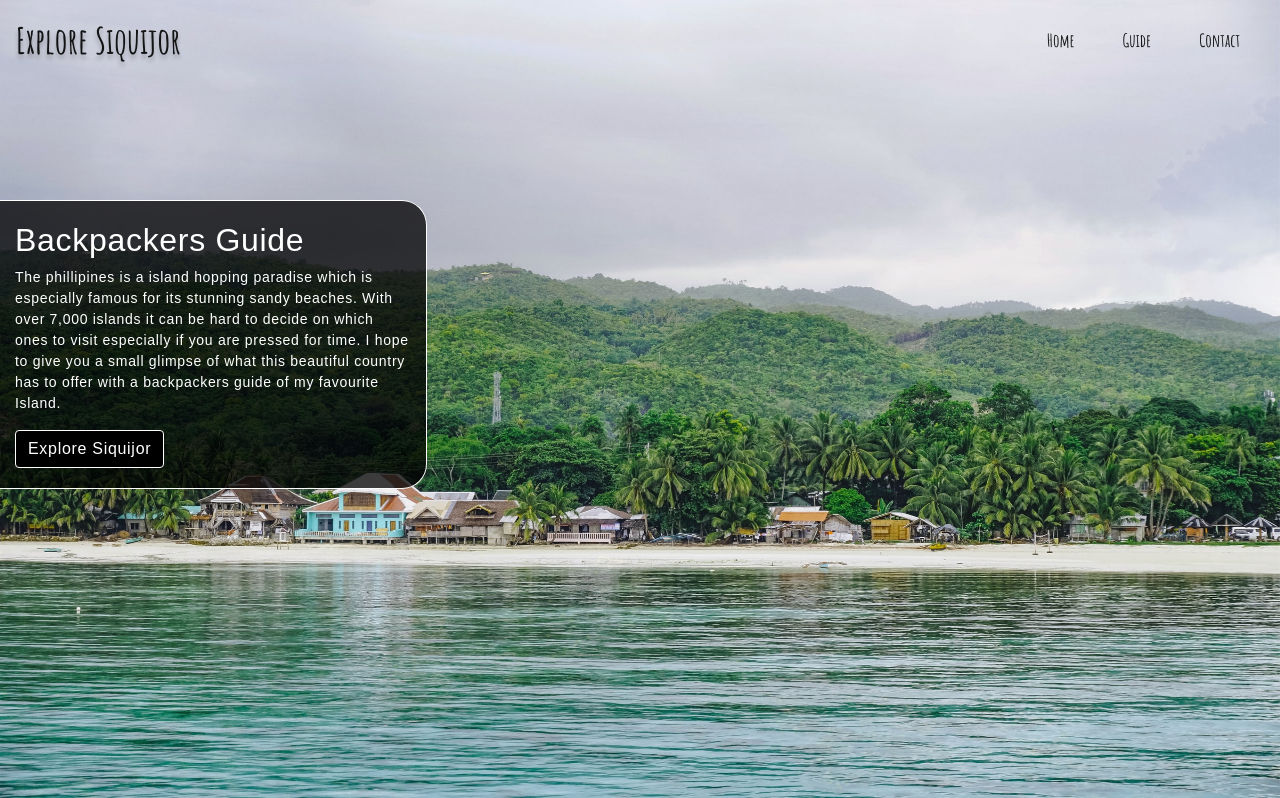
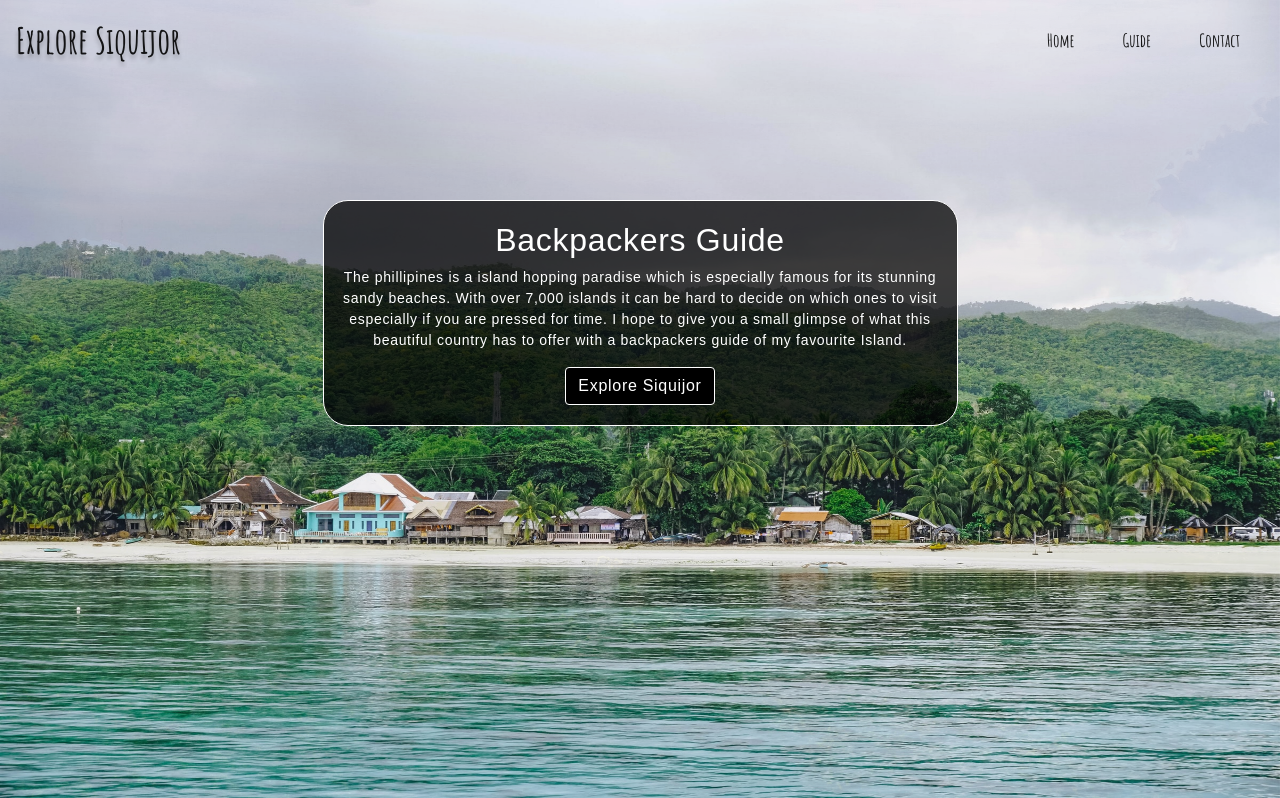
Before and after one commit to lukehanson2429/Explore-Siquijor, a plain HTML site: page index.html in a window 1280 px wide. Shown: the top 798 px of the page. Drawn offline with nearby package versions, Linux system fonts and the light colour scheme; some packages are replaced by stand-ins of ours; a web font is replaced by a local one.

Commit message:
home section ammended with bootstrap and css

```diff
--- a/assets/css/style.css
+++ b/assets/css/style.css
@@ -44,6 +44,8 @@ padding: 0%;
     top: 200px;
     color: white;
     z-index: 1000;
+    padding-left: 20px;
+    padding-right: 20px;
 }
 
 .home-col {
@@ -51,12 +53,9 @@ padding: 0%;
     padding-bottom: 20px;
     background-color: rgba(0, 0, 0, 0.75);
 
-    border-top: solid;
-    border-right: solid;
-    border-bottom: solid;
+    border: solid;
 
-    border-top-right-radius: 25px;
-    border-bottom-right-radius: 25px;
+    border-radius: 25px;
 
     border-width: 1px;
 
--- a/index.html
+++ b/index.html
@@ -53,11 +53,13 @@
 </div>
 
 <div class="home-text">
-    <div class="col-sm-4 mr-auto home-col">
+    <div class="row justify-content-center">
+    <div class="col-xs-12 col-md-6 home-col text-center">
         <h2>Backpackers Guide</h2>
         <p>The phillipines is a island hopping paradise which is especially famous for its stunning sandy beaches. With over 7,000 islands it can be hard to decide on which ones to visit especially if you are pressed for time. I hope to give you a small glimpse of what this beautiful country has to offer with a backpackers guide of my favourite Island.</p>
             <a class="btn btn-custom btn-md" href="#map-section">Explore Siquijor</a>
         </div>
+    </div>
     </div>
 <hr class="hr-custom">
 <div id="map-section">
```
